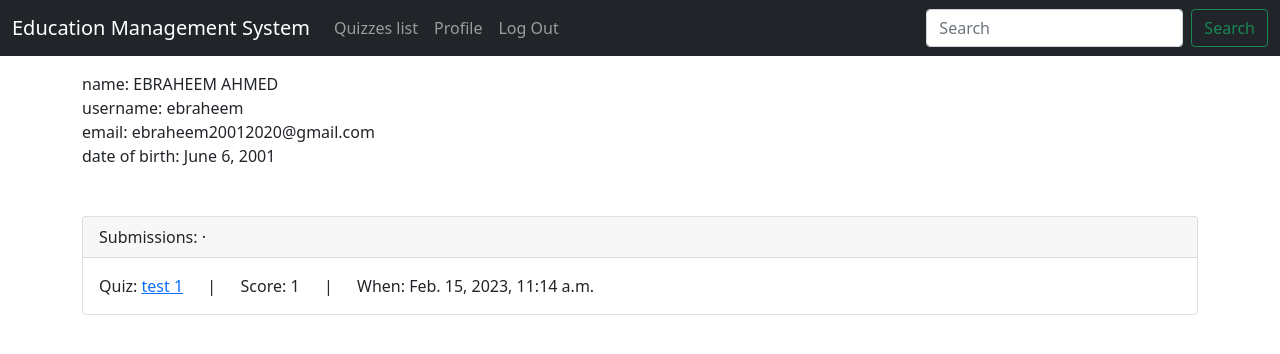
After one commit to mohamedhamdan2002/EducationManagementSystem, a Django app: page /accounts/profile/ in a window 1280 px wide. The commit adds this page. Shown: the top 354 px of the page. Run offline with Django 4.2, Linux system fonts and the light colour scheme; a user stored in the database is signed in; data comes from the database, SQL or seed files in the repository; parts of the project's set-up code (start-up, migrations or seed data) failed here and were passed over; some libraries are stand-ins or nearby versions.

Commit message:
creating submission model and update the views to track each submission

```diff
--- a/accounts/models.py
+++ b/accounts/models.py
@@ -9,3 +9,7 @@ class CustomUser(AbstractUser):
 
     def __str__(self):
         return self.username
+
+    def get_last_submission(self):
+        last_time = max([obj.time for obj in self.submissions.all()])
+        return self.submissions.get(time=last_time)
--- a/accounts/urls.py
+++ b/accounts/urls.py
@@ -1,10 +1,11 @@
 from django.urls import path
 
-from .views import login_view, logout_view
+from .views import login_view, logout_view, profile_view
 
 app_name = 'accounts'
 
 urlpatterns = [
     path('login/', login_view, name='login'),
     path('logout/', logout_view, name='logout'),
+    path('profile/', profile_view, name='profile'),
 ]
--- a/accounts/views.py
+++ b/accounts/views.py
@@ -1,5 +1,6 @@
 from django.shortcuts import render, redirect
 from django.contrib.auth import authenticate, login, logout
+from django.contrib.auth.decorators import login_required
 
 from funcs.validators import validate_email
 from .models import CustomUser
@@ -19,10 +20,21 @@ def login_view(request):
         return redirect('pages:home')
     return render(request, 'accounts/login.html', {})
 
-
-
+@login_required
 def logout_view(request):
     if request.POST:
         logout(request)
         return redirect('accounts:login')
     return render(request, 'accounts/logout.html', {})
+
+@login_required
+def profile_view(request):
+    context = {
+        'name': request.user.get_full_name(),
+        'username': request.user.username,
+        'email': request.user.email,
+        'dob': request.user.date_of_birth,
+        'submissions': request.user.submissions.all(),
+        #'scores': request.user.scores.all,
+    }
+    return render(request, 'accounts/profile.html', context)
--- a/quizzes/admin.py
+++ b/quizzes/admin.py
@@ -6,7 +6,8 @@ from .models import (
     Answer,
     Question,
     Quiz,
-    Score,
+    Submission,
+    AnswerItem,
 )
 
 admin.site.register(Category)
@@ -14,4 +15,5 @@ admin.site.register(Tag)
 admin.site.register(Answer)
 admin.site.register(Question)
 admin.site.register(Quiz)
-admin.site.register(Score)
+admin.site.register(Submission)
+admin.site.register(AnswerItem)
--- a/quizzes/models.py
+++ b/quizzes/models.py
@@ -1,3 +1,6 @@
+from math import ceil
+
+from django.utils import timezone as tz
 from django.db import models
 
 from accounts.models import CustomUser
@@ -48,18 +51,52 @@ class Quiz(models.Model):
     def __str__(self):
         return self.title
 
-class Score(models.Model):
+
+class Submission(models.Model):
     quiz = models.ForeignKey(
         Quiz,
         on_delete=models.CASCADE,
-        related_name='scores',
+        related_name='submissions',
     )
     user = models.ForeignKey(
         CustomUser,
         on_delete=models.CASCADE,
-        related_name='scores',
+        related_name='submissions',
     )
-    score = models.IntegerField()
+    time = models.DateTimeField(default=tz.now)
 
     def __str__(self):
-        return f'{str(self.user)} ( {str(self.quiz)} ): {self.score}'
+        return f'{str(self.user)} | {str(self.quiz)} | {self.time}'
+
+    def get_total_score(self):
+        score = 0
+        for a in self.items.all():
+            if a.question.true_answer == a.answer:
+                score += 1
+        return score
+
+    def score_to_pass(self):
+        return ceil((len(self.quiz.questions.all()) * 70.0) / 100.0)
+
+    def passed(self):
+        scored = self.get_total_score()
+        return scored >= self.score_to_pass()
+
+
+class AnswerItem(models.Model):
+    submission = models.ForeignKey(
+        Submission,
+        on_delete=models.CASCADE,
+        related_name='items',
+    )
+    question = models.ForeignKey(
+        Question,
+        on_delete=models.CASCADE,
+    )
+    answer = models.ForeignKey(
+        Answer,
+        on_delete=models.CASCADE,
+    )
+
+    def __str__(self):
+        return f'{str(self.question)} : {str(self.answer)}'
--- /dev/null
+++ b/templates/accounts/profile.html
@@ -0,0 +1,26 @@
+{% extends "base.html" %}
+
+{% block content %}
+    name: {{name}}<br>
+    username: {{username}}<br>
+    email: {{email}}<br>
+    date of birth: {{dob}}<br><br><br>
+    <div class="card">
+        <div class="card-header">
+            <span class="font-weight-bold">
+                Submissions:
+            </span> &middot;
+        </div>
+        <div class="card-body">
+            {% for s in submissions %}
+            <div>
+                <span class="font-weight-bold">
+                    Quiz: <a href="{% url 'quizzes:quiz_result' s.quiz.category.id s.quiz.id %}">{{s.quiz.title}}</a>
+                    &emsp; | &emsp; Score: {{s.get_total_score}}
+                    &emsp; | &emsp; When: {{s.time}}<br>
+                </span>
+            </div>
+            {% endfor %}
+        </div>
+    </div>
+{% endblock content %}
--- a/templates/base.html
+++ b/templates/base.html
@@ -23,6 +23,9 @@
 							<a class="nav-link" href="{% url 'quizzes:quiz_list' %}">Quizzes list</a>
 						</li>
 						{% if user.is_authenticated %}
+							<li class="nav-item">
+								<a class="nav-link" href="{% url 'accounts:profile' %}">Profile</a>
+							</li>
 							<li class="nav-item">
 								<a class="nav-link" href="{% url 'accounts:logout' %}">Log Out</a>
 							</li>
--- a/templates/quizzes/quiz_detail.html
+++ b/templates/quizzes/quiz_detail.html
@@ -2,7 +2,8 @@
 
 {% block content %}
     <h4>{{ quiz.title }}</h4><br>
-    <form action="{% url 'quizzes:quiz_result' quiz.category.category quiz.id %}" name="quiz">
+    <form method="POST" action="{% url 'quizzes:quiz_detail' quiz.category.category quiz.id %}" name="quiz">
+    {% csrf_token %}
     {% for q in quiz.questions.all %}
         <ol>
             <div class="card">
```
Also changed, not shown: quizzes/views.py (+29 -3 lines), templates/quizzes/quiz_result.html (+16 -7 lines), db.sqlite3, quizzes/migrations/0003_submission_answeritems.py (added), quizzes/migrations/0004_rename_answeritems_answeritem.py (added), quizzes/migrations/0005_delete_score.py (added).
